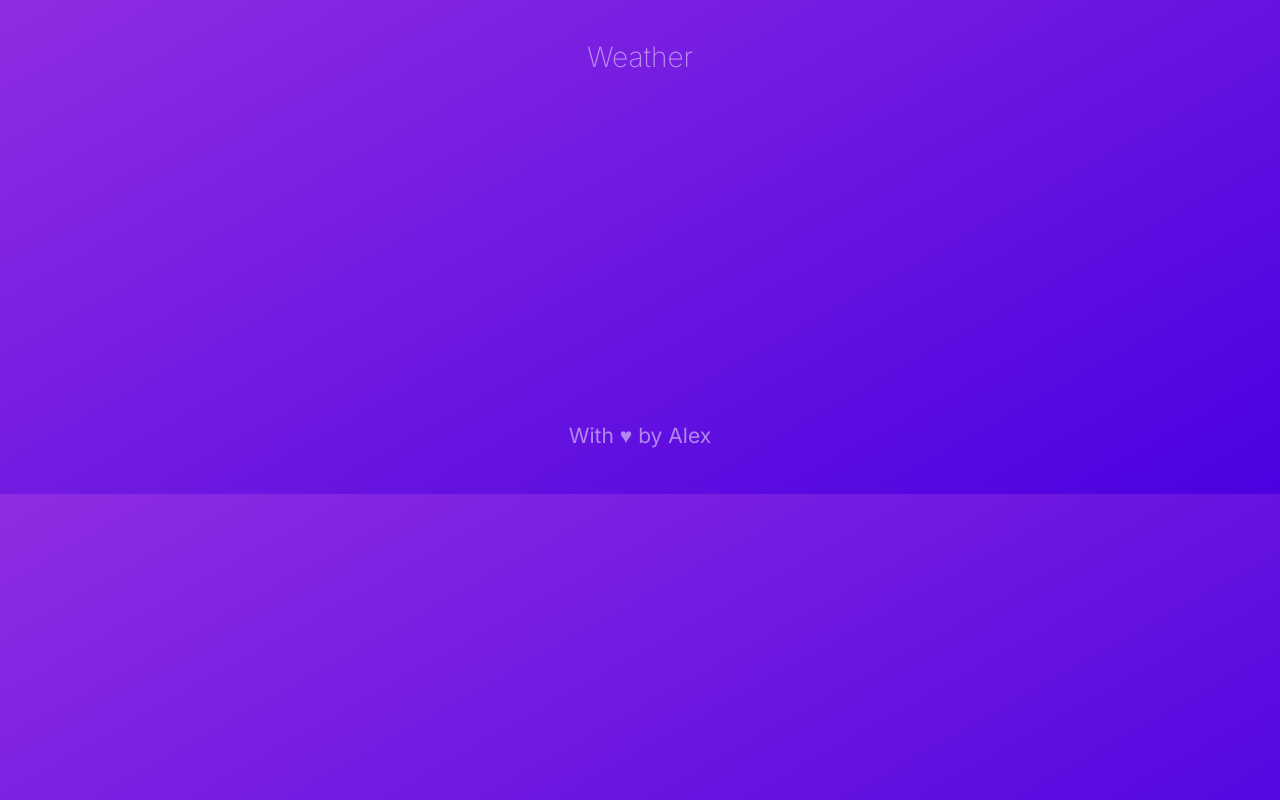
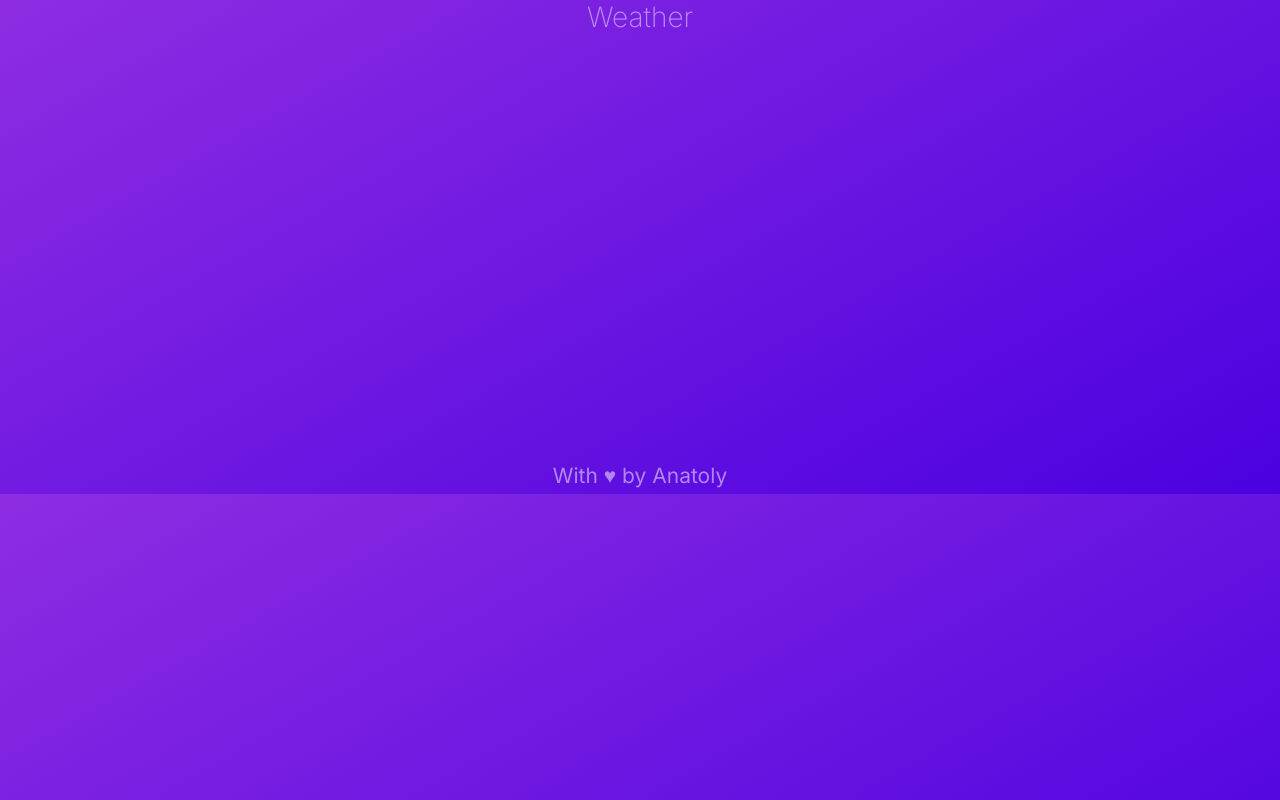
Before and after one commit to AnatolyKostarev/WeatherForecast-JS, a plain HTML site: page index.html in a window 1280 px wide. Drawn offline with Linux system fonts and the light colour scheme.

Commit message:
Fix html structure - add header, main, footer

```diff
--- a/index.html
+++ b/index.html
@@ -11,16 +11,24 @@
       href="https://fonts.googleapis.com/css2?family=Inter:wght@100;200;400;500;600;700;900&family=Mulish:ital,wght@0,200;0,300;0,400;0,500;0,600;0,700;0,800;0,900;1,200;1,300;1,400;1,500;1,600;1,700;1,900&display=swap"
       rel="stylesheet"
     />
-    <link rel="stylesheet" href="/css/style.css" />
+    <link rel="stylesheet" href="css/style.css" />
   </head>
   <body>
-    <section class="forecast">
-      <div class="container">
+    <div class="content">
+      <header>
         <h1 class="forecast__header">Weather</h1>
-        <div class="forecast__data js-data"></div>
-        <p class="forecast__footer">With &hearts; by Alex</p>
-      </div>
-    </section>
-    <script type="module" src="/js/main.js"></script>
+      </header>
+      <main class="content__main">
+        <section class="forecast">
+          <div class="container">
+            <div class="forecast__data js-data"></div>
+          </div>
+        </section>
+      </main>
+      <footer>
+        <p class="forecast__footer">With &hearts; by Anatoly</p>
+      </footer>
+    </div>
+    <script type="module" src="js/index.js"></script>
   </body>
 </html>
```
